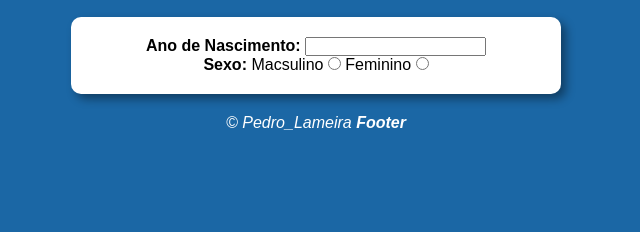
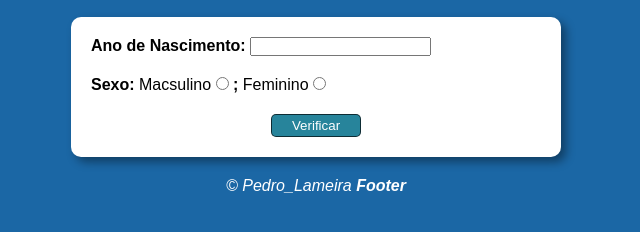
Before and after one commit to lameiragaspar/JavaScript, a plain HTML site: page Exercícios/Ex02_aula_12/index.html in a window 1280 px wide. Shown: the part 60-292 px from the top of the page, without its empty margins (324-964 px from the left). Drawn offline with Linux system fonts and the light colour scheme.

Commit message:
alguns retoques

```diff
--- a/Exercícios/Ex02_aula_12/estilos/style.css
+++ b/Exercícios/Ex02_aula_12/estilos/style.css
@@ -26,8 +26,28 @@ main{
     box-shadow: 5px 5px 10px rgba(0, 0, 0, 0.397);
 }
 
-section > form > div > label:hover{
+form > div.dados{
+    margin-bottom: 20px;
+    text-align: left;
+}
+
+section > form > div > label:hover, input.verifica{
     cursor: pointer;
+}
+
+input.verifica{
+    width: 90px;
+    border: 1px solid #000000a9;
+    padding: 3px;
+    border-radius: 5px;
+    background-color: #27849b;
+    color: white;
+}
+
+input.verifica:hover{
+    background-color: #1b67a5;
+    transition: .5s;
+    border-radius: 7px;
 }
 
 footer{
--- a/Exercícios/Ex02_aula_12/index.html
+++ b/Exercícios/Ex02_aula_12/index.html
@@ -13,18 +13,21 @@
     <main>
         <section><!--Formulário-->
             <form action="verificar">
-                <div>
+                <div class="dados">
                     <label for="i_ano"><strong>Ano de Nascimento:</strong> </label>
                     <input type="number" name="ano" id="i_ano">
                 </div>
 
-                <div>
+                <div class="dados">
                     <strong>Sexo: </strong>
                     <label for="masculino">Macsulino</label>
-                    <input type="radio" name="sexo" id="masculino">
+                    <input type="radio" name="sexo" id="masculino"> <strong>;</strong>
 
                     <label for="feminino">Feminino</label>
                     <input type="radio" name="sexo" id="feminino">
+                </div>
+                <div>
+                    <input class="verifica" type="button" value="Verificar" onclick="verificar()">
                 </div>
             </form>
             <div><!--Fotos carregadas-->
```
